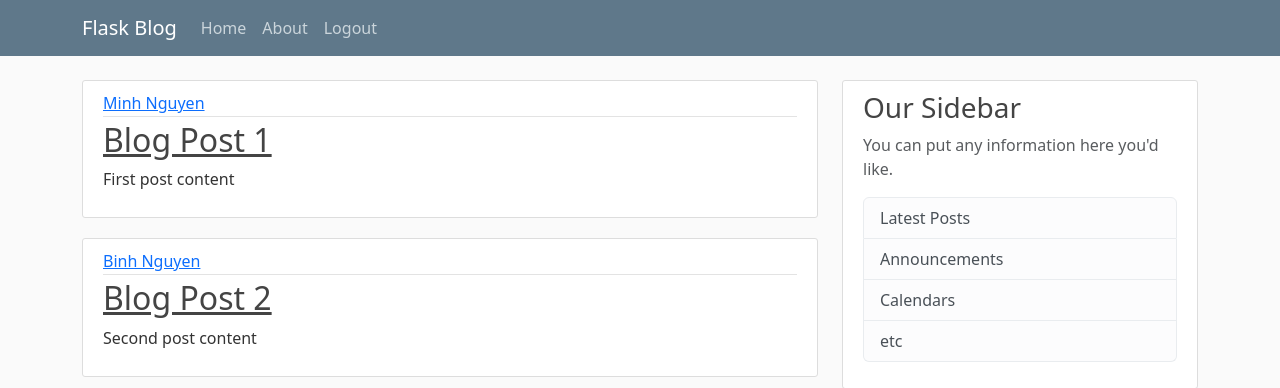
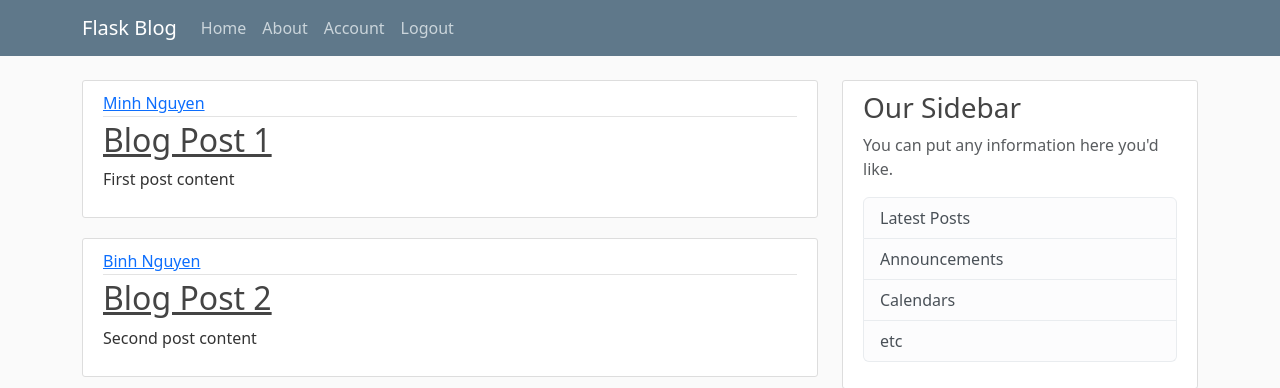
Before and after one commit to mnguyen0226/blog_flask_api, a Flask app: page / in a window 1280 px wide. Shown: the top 388 px of the page. Run offline with Flask 3, Linux system fonts and the light colour scheme; a user stored in the database is signed in.

Commit message:
Added account page and require login

```diff
--- a/flaskblog/__init__.py
+++ b/flaskblog/__init__.py
@@ -20,6 +20,9 @@ bcrypt = Bcrypt(app)
 # User-login session handler
 login_manager = LoginManager(app)
 
+# Set the login route, so if not login and try to access account, we will go to login page
+login_manager.login_view = "login_page"
+
 # Remember that the code base in this __init__.py and routes.py used to be one,
 # now we have to import it so that python know where to run next.
 from flaskblog import routes
--- a/flaskblog/routes.py
+++ b/flaskblog/routes.py
@@ -12,6 +12,7 @@ from flaskblog.models import Post
 from flask_login import login_user
 from flask_login import current_user
 from flask_login import logout_user
+from flask_login import login_required
 
 all_posts = [
     {
@@ -90,3 +91,9 @@ def logout_page():
     # Log user out and redirect to homepage
     logout_user()
     return redirect(url_for("home_page"))
+
+
+@app.route("/account")
+@login_required
+def account_page():
+    return render_template("account.html", title="Account")
--- /dev/null
+++ b/flaskblog/templates/account.html
@@ -0,0 +1,4 @@
+{% extends "layout.html" %}
+{% block content %}
+    <h1>{{ current_user.username }}</h1>
+{% endblock content%}
--- a/flaskblog/templates/layout.html
+++ b/flaskblog/templates/layout.html
@@ -30,6 +30,7 @@
               <div class="navbar-nav">
                 <!--If the user is login, the we show the logout button-->
                 {% if current_user.is_authenticated %}
+                  <a class="nav-item nav-link" href="{{url_for('account_page')}}">Account</a>
                   <a class="nav-item nav-link" href="{{url_for('logout_page')}}">Logout</a>
                 {% else %}
                   <a class="nav-item nav-link" href="{{url_for('login_page')}}">Login</a>
```
Also changed, not shown: README.md.
